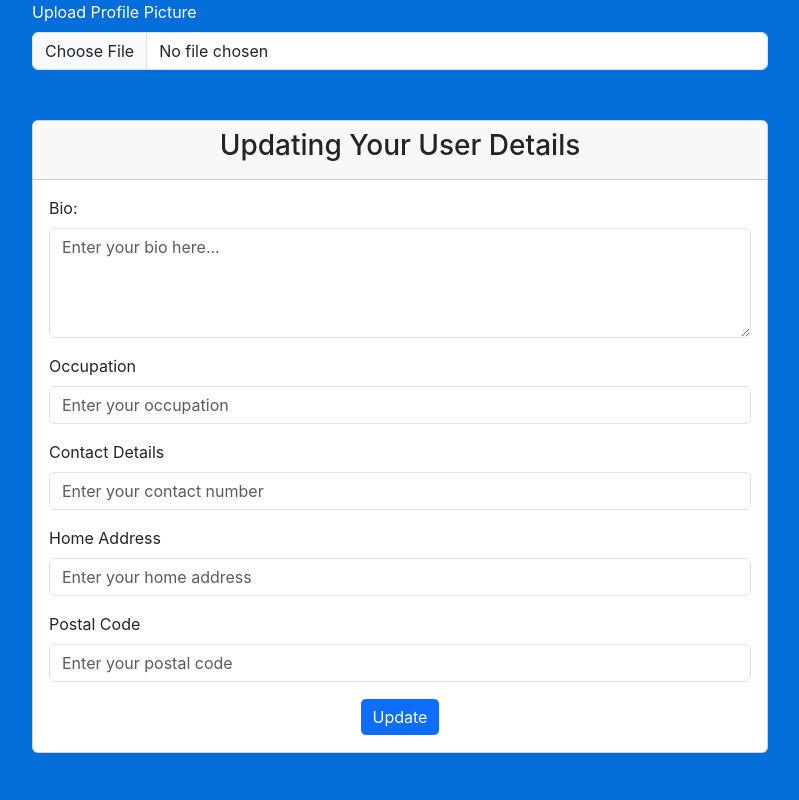
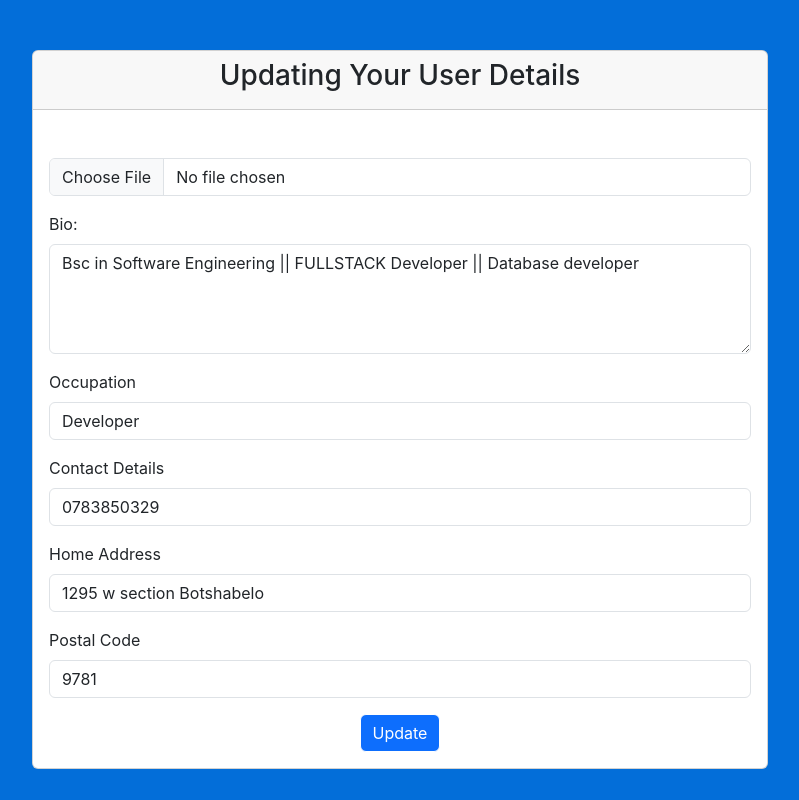
Before and after one commit to Tiisetsopudinyane/project_UJ_2024, a Flask app: page /userprofileEdit in a window 1280 px wide. Shown: the whole page, without its empty margins (240-1039 px from the left). Run offline with Flask 3, Linux system fonts and the light colour scheme; a user stored in the database is signed in; data comes from the database, SQL or seed files in the repository; both versions use the stored data as it was after the commit; some libraries are stand-ins or nearby versions; some web fonts are replaced.

Commit message:
user profile fixed

```diff
--- a/application.py
+++ b/application.py
@@ -1,122 +1,231 @@
 from flask import Flask,redirect,url_for,render_template,request,jsonify,session
+
 from post import data,common_interests,logindetails
+
 from validation import matchPassword,encrypt_password
-from user import insertUserIntodb,loginCredentials,emailExists,selectAllfromUser,insertBio,insertContact,insertAddress,insertPostal,insertInterests
+
+from user import insertUserIntodb,loginCredentials,emailExists,selectAllfromUser,insertBio,insertContact,insertAddress,insertPostal,insertInterests,insertImage
+
+import base64
+import io
+from PIL import Image
+
+
 
 app=Flask(__name__)
+
 app.secret_key="session"
+
 @app.route("/")
+
 def homePage():
+
     user=selectUserInfo()
+
     return render_template("userProfile.html",user=user,data=data)
 
 
 
+
 @app.route("/loginpage")
+
 def login():
+
     return render_template("index.html")
 
 
+
 @app.route("/login",methods=['POST'])
+
 def login_in():
+
     if request.method=="POST":
+
         email=request.form["email"]
+
         password=request.form["password"]
 
+
         password=encrypt_password(password.strip())
+
         user_credentials=loginCredentials(email,password)
 
+
         if user_credentials:
+
             session["email"]=email
+
             user=selectUserInfo()
             return render_template("userProfile.html",user=user,data=data)
+
         else:
+
             return "email or password not correct"
+
     return render_template("index.html")
+
 
 
 @app.route("/logout",methods=['POST'])
 def logout():
     session.clear()
+
     return render_template("index.html")
+
 
 @app.route("/autologout")
 def autologout():
     session.clear()
     return render_template("index.html")
 
+
 #route to the create account page
+
 @app.route("/createAccount")
+
 def createAccount():
+
     return render_template("createAccount.html",common_interests=common_interests)
 
+
 #route to post the users info
+
 @app.route("/AccountCreation", methods=['POST'])
+
 def account_creation():
+
     firstName = request.form.get('firstName')
+
     lastName = request.form.get('lastName')
+
     dob = request.form.get('dob')
+
     gender = request.form.get('gender')
+
     email = request.form.get('email')
+
     occupation = request.form.get('occupation')
+
     bio=request.form.get('bio')
+
     contact = request.form.get('contact')
+
     address = request.form.get('address')
+
     postalCode = request.form.get('postalCode')
+
     password = request.form.get('password')
+
     confirmPassword = request.form.get('confirmPassword')
+
     interest = request.form.get('interest')
 
+
     # Check if password and confirm password match
+
     finalPassword = matchPassword(password.strip(), confirmPassword.strip())
 
+
     # Check if the email already exist in the database
+
     emailExistance=emailExists(email)
 
+
     if not emailExistance:
+
         insertUserIntodb( firstName, lastName, dob, gender, email, occupation,bio, contact, address, postalCode, finalPassword, interest)
+
         session["email"]=email
+
         return redirect(url_for("homePage"))
+
     else:
+
         return jsonify({'message':'This email already registered to an account'})
+
     #jsonify({'message': 'Form submitted successfully'})
 
 
+
 @app.route('/userprofileEdit')
+
 def userprofileedit():
-    return render_template('userprofileEdit.html')
+
+    email=session["email"]
+
+    data=selectAllfromUser(email)
+
+    return render_template('userprofileEdit.html',data=data)
+
 
 
 
 
 @app.route('/updateUserInfo',methods=['POST'])
+
 def updateUser():
+
     email=session['email']
     bio=request.form.get('bio')
     contact=request.form.get('contact')
     address=request.form.get('address')
     postal_code=request.form.get('postalCode')
-    interests=request.fomr.get('interest')
+    interests=request.form.get('interest')
+
+    image=request.files['file']
+
     if bio:
         insertBio(email,bio)
+
     if contact:
         insertContact(email,contact)
+
     if address:
         insertAddress(email,address)
-    if postal:
+
+    if postal_code:
         insertPostal(email,postal_code)
+
     if interests:
         insertInterests(email,interests)
+
+    if image.filename:
+        image_base64=image_convert(image)
+        insertImage(email,image_base64)
+    return redirect(url_for("homePage"))
 
 
 
 
 @app.route('/userinfo')
 def selectUserInfo():
+
     if "email" in session:
         userEmail=session["email"]
         user=selectAllfromUser(userEmail)
         return user
+
+
+def imageDecoder():
+    if "email" in session:
+        userEmail=session["email"]
+        user=selectAllfromUser(userEmail)
+
+        image_decode=base64.b64decode(user.images)
+        image=Image.open(BytesIO(image_decode))
+        return image
+
+
+def image_convert(image):
+    if image:
+        buffered=io.BytesIO()
+        image=Image.open(image)
+        image.save(buffered,format="PNG")
+        return base64.b64encode(buffered.getvalue()).decode('utf-8')
+
+    else:
+
+        return 'No file provided',400
 
 
 
@@ -126,4 +235,5 @@
 
 
 if __name__ =="__main__":
+
     app.run(debug=True)
--- a/database.py
+++ b/database.py
@@ -31,6 +31,7 @@
         home_address TEXT,
         postal_code TEXT,
         password TEXT NOT NULL,
+        images BLOB,
         interests TEXT
     )
         ''')
--- a/templates/userprofileEdit.html
+++ b/templates/userprofileEdit.html
@@ -14,40 +14,40 @@
     <div class="row justify-content-center">
 
       <div class="col-md-8">
-        <div class="mb-3">
-            <label for="photoUpload" id="profilepic" class="form-label">Upload Profile Picture</label>
-            <input type="file" class="form-control" id="photoUpload" accept="image/*" onchange="handleFileSelect(event)">
-        </div>
-        <div id="imagePreview" class="mb-3">
-            <label>Preview:</label>
-            <img id="previewImage" class="img-fluid rounded" alt="Preview">
-        </div>
+
         <div class="card form-container">
           <div class="card-header text-center">
             <h3>Updating Your User Details</h3>
           </div>
           <div class="card-body">
-            <form action="/updateUserInfo", method="POST">
-
+            <form action="/updateUserInfo" method="POST" enctype="multipart/form-data">
+                <div class="mb-3">
+                    <label for="photoUpload" id="profilepic" class="form-label">Upload Profile Picture</label>
+                    <input type="file" name="file" class="form-control"  id="photoUpload" accept="image/*" onchange="handleFileSelect(event)">
+                </div>
+                <div id="imagePreview" class="mb-3">
+                    <label>Preview:</label>
+                    <img id="previewImage"  class="img-fluid rounded" alt="Preview">
+                </div>
               <div class="mb-3">
                 <label for="bio" class="form-label">Bio:</label>
-                <textarea id="bio" name="bio" class="form-control" rows="4" placeholder="Enter your bio here..."></textarea>
+                <textarea id="bio" name="bio" class="form-control" rows="4" placeholder="Enter your bio here...">{{data.bio}}</textarea>
               </div>
               <div class="mb-3">
                 <label for="occupation" class="form-label">Occupation</label>
-                <input type="text" class="form-control" id="occupation" name="occupation" placeholder="Enter your occupation">
+                <input type="text" class="form-control" id="occupation" name="occupation" placeholder="Enter your occupation" value="{{data.occupation}}">
               </div>
               <div class="mb-3">
                 <label for="contact" class="form-label">Contact Details</label>
-                <input type="tel" class="form-control" id="contact" name="contact" placeholder="Enter your contact number" required>
+                <input type="tel" class="form-control" id="contact" name="contact" placeholder="Enter your contact number" required  value="{{data.contact_details}}">
               </div>
               <div class="mb-3">
                 <label for="address" class="form-label">Home Address</label>
-                <input type="text" class="form-control" id="address" name="address" placeholder="Enter your home address" required>
+                <input type="text" class="form-control" id="address" name="address" placeholder="Enter your home address" required value="{{data.home_address}}">
               </div>
               <div class="mb-3">
                 <label for="postalCode" class="form-label">Postal Code</label>
-                <input type="text" class="form-control" id="postalCode" name="postalCode" placeholder="Enter your postal code" required>
+                <input type="text" class="form-control" id="postalCode" name="postalCode" placeholder="Enter your postal code" required value="{{data.postal_code}}">
               </div>
               <!--<div class="mb-3">
                 <label for="password" class="form-label">Password</label>
@@ -86,6 +86,7 @@
 <script>
     function handleFileSelect(event) {
     const file = event.target.files[0];
+
     if (file) {
         const reader = new FileReader();
         reader.onload = function(e) {
@@ -93,6 +94,7 @@
             previewImage.src = e.target.result;
             document.getElementById('imagePreview').style.display = 'block';
         }
+
         reader.readAsDataURL(file);
     }
 }
--- a/user.py
+++ b/user.py
@@ -81,7 +81,7 @@
     conn = sqlite3.connect('comments.db')
     cursor = conn.cursor()
     try:
-        cursor.execute(query,(bio,))
+        cursor.execute(query,(bio,email))
         conn.commit()
     except sqlite3.Error as e:
         print('Error: ',e)
@@ -91,11 +91,11 @@
 
 
 def insertContact(email,contact):
-    query="UPDATE User SET contact_detail=? WHERE email=?"
+    query="UPDATE User SET contact_details=? WHERE email=?"
     conn = sqlite3.connect('comments.db')
     cursor = conn.cursor()
     try:
-        cursor.execute(query,(contact,))
+        cursor.execute(query,(contact,email))
         conn.commit()
     except sqlite3.Error as e:
         print('Error: ',e)
@@ -108,7 +108,7 @@
     conn = sqlite3.connect('comments.db')
     cursor = conn.cursor()
     try:
-        cursor.execute(query,(address,))
+        cursor.execute(query,(address,email))
         conn.commit()
     except sqlite3.Error as e:
         print('Error: ',e)
@@ -122,7 +122,7 @@
     conn = sqlite3.connect('comments.db')
     cursor = conn.cursor()
     try:
-        cursor.execute(query,(postal_code,))
+        cursor.execute(query,(postal_code,email))
         conn.commit()
     except sqlite3.Error as e:
         print('Error: ',e)
@@ -136,9 +136,21 @@
     conn = sqlite3.connect('comments.db')
     cursor = conn.cursor()
     try:
-        cursor.execute(query,(interests,))
+        cursor.execute(query,(interests,email))
         conn.commit()
     except sqlite3.Error as e:
         print('Error: ',e)
     finally:
         conn.close()
+
+def insertImage(email,image):
+    query="UPDATE User SET images=? WHERE email=?"
+    conn = sqlite3.connect('comments.db')
+    cursor = conn.cursor()
+    try:
+        cursor.execute(query,(image,email))
+        conn.commit()
+    except sqlite3.Error as e:
+        print('Error: ',e)
+    finally:
+        conn.close()
```
Also changed, not shown: templates/userProfile.html (+14 -3 lines), comments.db, static/images/apples.jpg (added).
